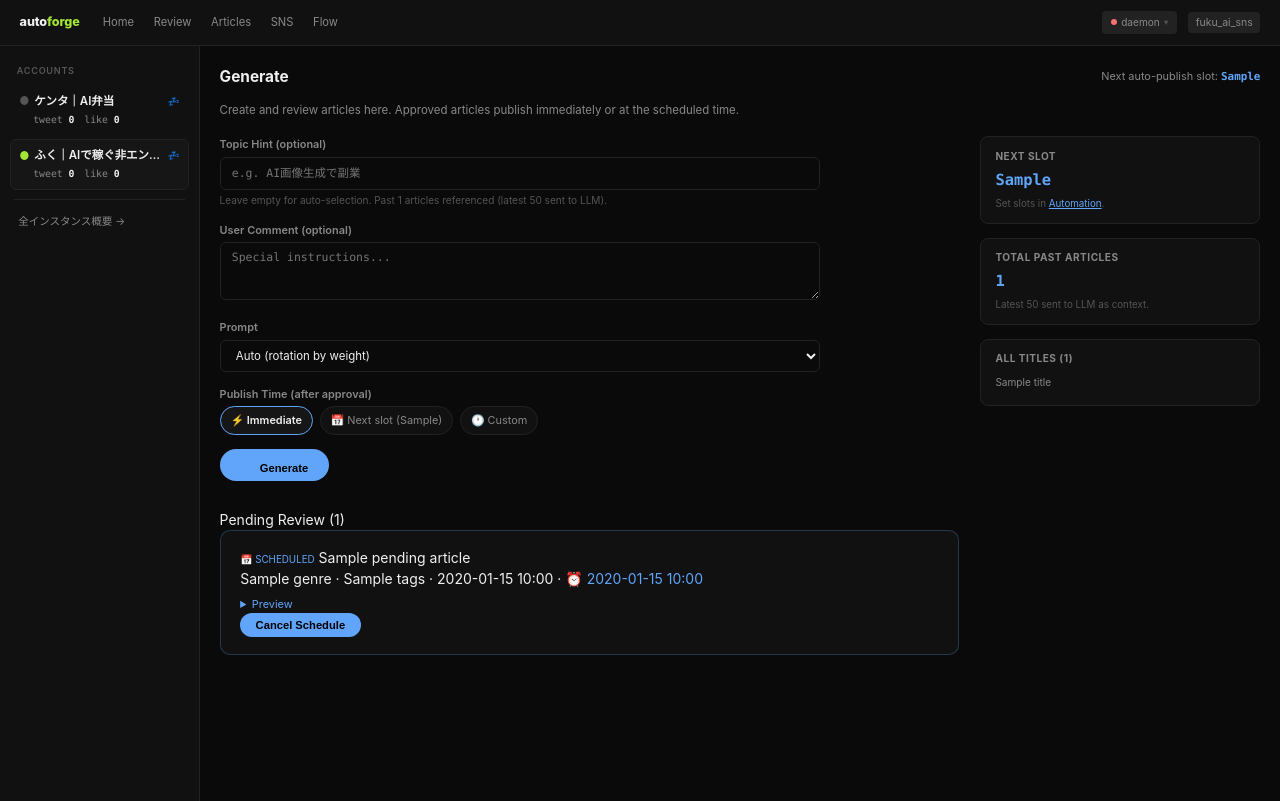
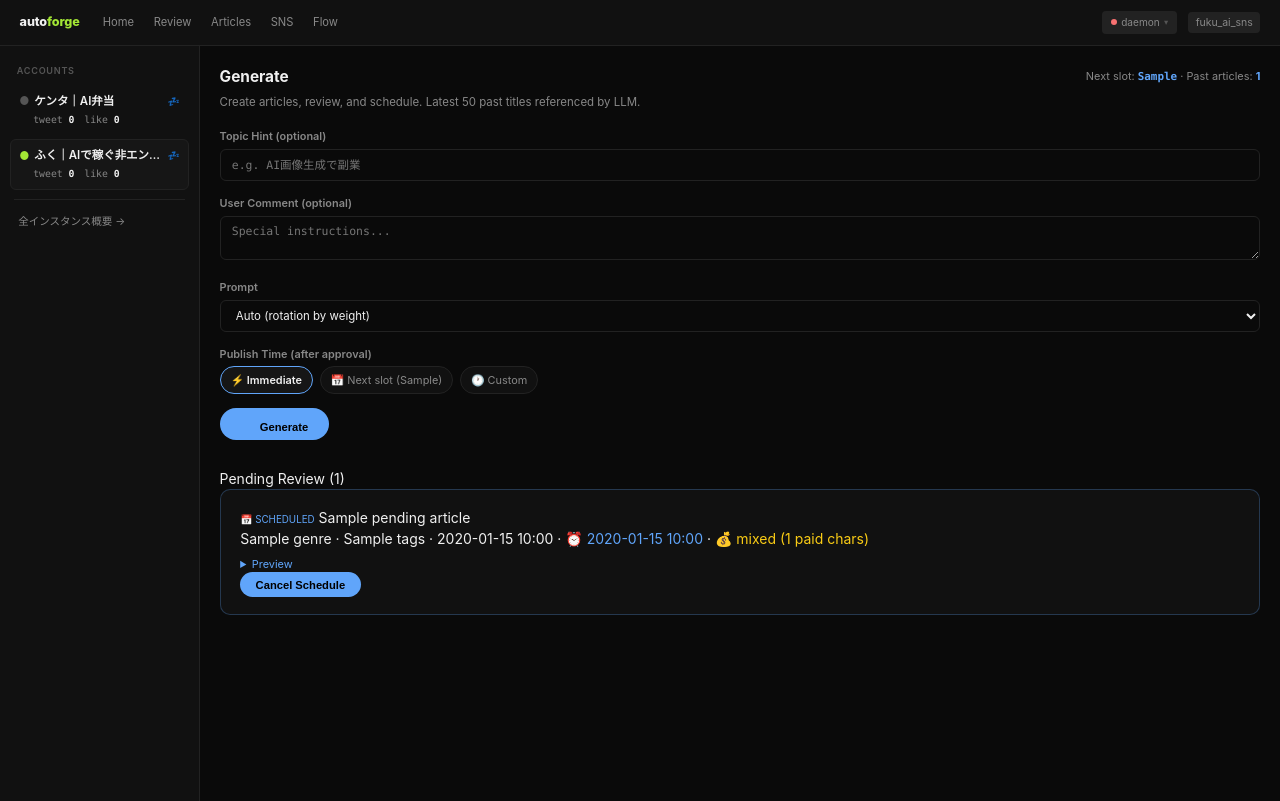
Before and after one commit to k-tsu1007/autoforge, a FastAPI app: template services/publisher/templates/generate.html in a window 1280 px wide. Run offline with FastAPI, Linux system fonts and the light colour scheme; the template is opened without the code that fills it: most values are stand-ins (such as "Sample title", 1, 10 or a date in 2020).

Commit message:
feat: 生成画面の整理 & プロンプト別の有料/無料モード
- Generate ページ:
  - 右サイドバー (Next Slot/Past/Titles) を削除してヘッダーに集約
  - Pending Review セクションを常時表示 (空なら empty state)
  - 生成成功時に pending セクション (outerHTML) を返して即座に反映
    → "Go to Review" ボタン不要、生成 → そのまま下に表示
- プロンプト別 paywall モード (note のみ):
  - automation.json に prompt_modes: {name: "free"|"mixed"}
  - Prompts ページで free/mixed ラジオ切替
  - Generate 時に mode="free" → note generator の free_only=True
- Pending Review カードに モード/予約時刻バッジ表示
- _pending_section.html 切り出し

```diff
--- /dev/null
+++ b/services/publisher/templates/_pending_section.html
@@ -0,0 +1,60 @@
+<div id="pending-section">
+  <div class="section-hd">Pending Review ({{ pending_articles|length }})</div>
+
+  {% if not pending_articles %}
+  <div class="empty">No pending articles. Generate one above.</div>
+  {% endif %}
+
+  {% for a in pending_articles %}
+  <div class="card{% if a.status == 'approved' %} approved{% endif %}" id="card-{{ a.note_id }}">
+    <div class="card-title">
+      {% if a.status == 'approved' %}<span style="color:var(--blue);font-size:.7rem;">📅 SCHEDULED</span> {% endif %}
+      {{ a.title }}
+    </div>
+    <div class="card-meta">
+      {{ a.genre }}
+      {% if a.tags %} &middot; {{ a.tags[:80] }}{% endif %}
+      &middot; {{ a.created_at[:16] }}
+      {% if a.published_at %} &middot; <span style="color:var(--blue);">⏰ {{ a.published_at[:16] }}</span>{% endif %}
+      {% if a.paid_content %} &middot; <span style="color:var(--yellow);">💰 mixed ({{ a.paid_content|length }} paid chars)</span>{% else %} &middot; <span style="color:var(--green);">🆓 free</span>{% endif %}
+    </div>
+    <details style="margin-top:.5rem;">
+      <summary style="font-size:.78rem;color:var(--blue);cursor:pointer;">Preview</summary>
+      <div class="preview">{{ a.free_content[:2000] }}</div>
+      {% if a.paid_content %}
+      <div class="preview-paid">
+        <div class="preview-paid-label">💰 Paid Section</div>
+        <div class="preview">{{ a.paid_content[:2000] }}</div>
+      </div>
+      {% endif %}
+    </details>
+    <div class="card-actions">
+      {% if a.status == 'approved' %}
+      <button class="btn btn-ng"
+              hx-post="/review/{{ a.note_id }}/reject"
+              hx-target="#card-{{ a.note_id }}" hx-swap="outerHTML"
+              hx-confirm="Cancel this scheduled post?">Cancel Schedule</button>
+      {% else %}
+      <button class="btn btn-ok"
+              hx-post="/review/{{ a.note_id }}/approve"
+              hx-target="#card-{{ a.note_id }}" hx-swap="outerHTML"
+              hx-confirm="Publish or schedule this article?">Approve</button>
+      <button class="btn btn-ng"
+              hx-post="/review/{{ a.note_id }}/reject"
+              hx-target="#card-{{ a.note_id }}" hx-swap="outerHTML">Reject</button>
+      <button class="btn btn-regen"
+              onclick="this.closest('.card').querySelector('.regen-panel').classList.toggle('open')">Regenerate</button>
+      {% endif %}
+    </div>
+    <div class="regen-panel">
+      <form hx-post="/review/{{ a.note_id }}/regenerate"
+            hx-target="#card-{{ a.note_id }}" hx-swap="outerHTML" style="margin-top:.5rem;">
+        <textarea name="user_comment" rows="3" placeholder="Regeneration instructions..."></textarea>
+        <div style="margin-top:.4rem;">
+          <button type="submit" class="btn btn-primary">Regenerate</button>
+        </div>
+      </form>
+    </div>
+  </div>
+  {% endfor %}
+</div>
--- a/services/publisher/templates/generate.html
+++ b/services/publisher/templates/generate.html
@@ -2,9 +2,7 @@
 {% block title %}Generate — {{ instance }}{% endblock %}
 {% block head %}
 <style>
-.gen-layout { display: grid; grid-template-columns: 1fr 280px; gap: 1.5rem; }
-@media (max-width: 768px) { .gen-layout { grid-template-columns: 1fr; } }
-.gen-form { max-width: 600px; }
+.gen-form { max-width: 100%; }
 .gen-field { margin-bottom: 1rem; }
 .gen-label { display: block; font-size: .78rem; color: var(--muted); margin-bottom: .3rem; font-weight: 600; }
 .gen-hint { font-size: .72rem; color: var(--dim); margin-top: .2rem; }
@@ -16,12 +14,6 @@
 }
 .spinner { display: inline-block; width: 16px; height: 16px; border: 2px solid var(--border); border-top-color: var(--blue); border-radius: 50%; animation: spin .6s linear infinite; }
 @keyframes spin { to { transform: rotate(360deg); } }
-.info-card { background: var(--surface); border: 1px solid var(--border); border-radius: 8px; padding: .8rem 1rem; margin-bottom: 1rem; }
-.info-card h4 { font-size: .72rem; color: var(--muted); text-transform: uppercase; letter-spacing: .05em; margin-bottom: .4rem; }
-.info-val { font-family: var(--font-mono); font-size: 1.1rem; font-weight: 700; color: var(--blue); }
-.recent-list { font-size: .72rem; color: var(--muted); line-height: 1.7; max-height: 360px; overflow-y: auto; padding-right: .3rem; }
-.recent-list div { padding: .2rem 0; border-bottom: 1px solid var(--border); }
-.recent-list div:last-child { border-bottom: none; }
 
 /* Schedule radio */
 .sched-radio { display: flex; gap: .5rem; margin-bottom: .3rem; flex-wrap: wrap; }
@@ -38,37 +30,42 @@
 
 /* Pending list */
 .preview { max-height: 180px; overflow-y: auto; padding: .7rem; background: var(--bg); border-radius: 6px; margin-top: .5rem; font-size: .78rem; line-height: 1.7; color: var(--muted); white-space: pre-wrap; }
+.preview-paid { border-left: 3px solid var(--yellow); padding-left: 1rem; margin-top: .5rem; }
+.preview-paid-label { font-size: .7rem; color: var(--yellow); text-transform: uppercase; letter-spacing: .05em; margin-bottom: .3rem; font-weight: 700; }
 .card.approved { border-color: #60a5fa44; }
 .card.rejected { opacity: .5; }
 .regen-panel { margin-top: .6rem; display: none; }
 .regen-panel.open { display: block; }
+
+.gen-section { margin-bottom: 2rem; }
 </style>
 {% endblock %}
 
 {% block content %}
 
-<div style="display:flex;justify-content:space-between;align-items:center;margin-bottom:1rem;flex-wrap:wrap;gap:.5rem;">
+<div style="display:flex;justify-content:space-between;align-items:center;margin-bottom:.4rem;flex-wrap:wrap;gap:.5rem;">
   <h2 style="margin:0;font-size:1.1rem;">Generate</h2>
-  <span style="font-size:.78rem;color:var(--muted);">Next auto-publish slot: <strong style="color:var(--blue);font-family:var(--font-mono);">{{ next_slot }}</strong></span>
+  <span style="font-size:.78rem;color:var(--muted);">Next slot: <strong style="color:var(--blue);font-family:var(--font-mono);">{{ next_slot }}</strong> &middot; Past articles: <strong style="color:var(--blue);">{{ total_articles }}</strong></span>
 </div>
 <p style="color:var(--muted);font-size:.82rem;margin-bottom:1.2rem;">
-  Create and review articles here. Approved articles publish immediately or at the scheduled time.
+  Create articles, review, and schedule. Latest 50 past titles referenced by LLM.
 </p>
 
-<div class="gen-layout">
-  <div>
-    <form class="gen-form" hx-post="/generate" hx-target="#gen-result" hx-swap="innerHTML"
-          hx-indicator="#gen-spinner">
+{# ─── Generate form ─── #}
+<div class="gen-section">
+  <form class="gen-form" hx-post="/generate"
+        hx-target="#pending-section" hx-swap="outerHTML"
+        hx-indicator="#gen-spinner"
+        hx-on::after-request="this.reset();document.getElementById('sched-custom').classList.remove('show')">
 
     <div class="gen-field">
       <label class="gen-label">Topic Hint (optional)</label>
       <input type="text" class="gen-input" name="topic_hint" placeholder="e.g. AI画像生成で副業">
-        <div class="gen-hint">Leave empty for auto-selection. Past {{ total_articles }} articles referenced (latest 50 sent to LLM).</div>
     </div>
 
     <div class="gen-field">
       <label class="gen-label">User Comment (optional)</label>
-        <textarea class="gen-input" name="user_comment" rows="3" placeholder="Special instructions..." style="font-family:var(--font-mono);"></textarea>
+      <textarea class="gen-input" name="user_comment" rows="2" placeholder="Special instructions..." style="font-family:var(--font-mono);"></textarea>
     </div>
 
     {% if prompt_choices %}
@@ -77,7 +74,7 @@
       <select class="gen-input" name="prompt_name">
         <option value="">Auto (rotation by weight)</option>
         {% for p in prompt_choices %}
-          <option value="{{ p.name }}">{{ p.label }} (weight: {{ p.weight }})</option>
+        <option value="{{ p.name }}">{{ p.label }} &middot; {{ p.mode }} &middot; weight {{ p.weight }}</option>
         {% endfor %}
       </select>
     </div>
@@ -106,94 +103,9 @@
       Generate
     </button>
   </form>
-
-    <div id="gen-result" class="gen-result"></div>
-
-    {# ─── Pending / Scheduled articles ─── #}
-    {% if pending_articles %}
-    <div style="margin-top:2rem;">
-      <div class="section-hd">Pending Review ({{ pending_articles|length }})</div>
-      {% for a in pending_articles %}
-      <div class="card{% if a.status == 'approved' %} approved{% endif %}" id="card-{{ a.note_id }}">
-        <div class="card-title">
-          {% if a.status == 'approved' %}<span style="color:var(--blue);font-size:.7rem;">📅 SCHEDULED</span> {% endif %}
-          {{ a.title }}
-        </div>
-        <div class="card-meta">
-          {{ a.genre }}
-          {% if a.tags %} &middot; {{ a.tags[:80] }}{% endif %}
-          &middot; {{ a.created_at[:16] }}
-          {% if a.published_at %} &middot; <span style="color:var(--blue);">⏰ {{ a.published_at[:16] }}</span>{% endif %}
-        </div>
-        <details style="margin-top:.5rem;">
-          <summary style="font-size:.78rem;color:var(--blue);cursor:pointer;">Preview</summary>
-          <div class="preview">{{ a.free_content[:2000] }}</div>
-          {% if a.paid_content %}
-          <div style="font-size:.72rem;color:var(--yellow);margin-top:.3rem;">+ Paid section ({{ a.paid_content|length }} chars)</div>
-          {% endif %}
-        </details>
-        <div class="card-actions">
-          {% if a.status == 'approved' %}
-          <button class="btn btn-ng"
-                  hx-post="/review/{{ a.note_id }}/reject"
-                  hx-target="#card-{{ a.note_id }}" hx-swap="outerHTML"
-                  hx-confirm="Cancel this scheduled post?">Cancel Schedule</button>
-          {% else %}
-          <button class="btn btn-ok"
-                  hx-post="/review/{{ a.note_id }}/approve"
-                  hx-target="#card-{{ a.note_id }}" hx-swap="outerHTML"
-                  hx-confirm="Publish or schedule this article?">Approve</button>
-          <button class="btn btn-ng"
-                  hx-post="/review/{{ a.note_id }}/reject"
-                  hx-target="#card-{{ a.note_id }}" hx-swap="outerHTML">Reject</button>
-          <button class="btn btn-regen"
-                  onclick="this.closest('.card').querySelector('.regen-panel').classList.toggle('open')">Regenerate</button>
-          {% endif %}
-        </div>
-        <div class="regen-panel">
-          <form hx-post="/review/{{ a.note_id }}/regenerate"
-                hx-target="#card-{{ a.note_id }}" hx-swap="outerHTML" style="margin-top:.5rem;">
-            <textarea name="user_comment" rows="3" placeholder="Regeneration instructions..."></textarea>
-            <div style="margin-top:.4rem;">
-              <button type="submit" class="btn btn-primary">Regenerate</button>
-            </div>
-          </form>
-        </div>
-      </div>
-      {% endfor %}
-    </div>
-    {% endif %}
-
 </div>
 
-  <aside>
-    <div class="info-card">
-      <h4>Next Slot</h4>
-      <div class="info-val">{{ next_slot }}</div>
-      <div style="font-size:.7rem;color:var(--dim);margin-top:.3rem;">
-        Set slots in <a href="/settings">Automation</a>.
-      </div>
-    </div>
-
-    <div class="info-card">
-      <h4>Total Past Articles</h4>
-      <div class="info-val">{{ total_articles }}</div>
-      <div style="font-size:.7rem;color:var(--dim);margin-top:.3rem;">
-        Latest 50 sent to LLM as context.
-      </div>
-    </div>
-
-    {% if recent_titles %}
-    <div class="info-card">
-      <h4>All Titles ({{ recent_titles|length }})</h4>
-      <div class="recent-list">
-        {% for t in recent_titles[::-1] %}
-        <div>{{ t }}</div>
-        {% endfor %}
-      </div>
-    </div>
-    {% endif %}
-  </aside>
-</div>
+{# ─── Pending / Scheduled (always visible) ─── #}
+{% include "_pending_section.html" %}
 
 {% endblock %}
```
Also changed, not shown: services/publisher/automation.py (+24 -0 lines), services/publisher/server.py (+68 -22 lines), services/publisher/templates/prompts.html (+20 -0 lines). Lines whose indentation alone changed are shown as unchanged.
